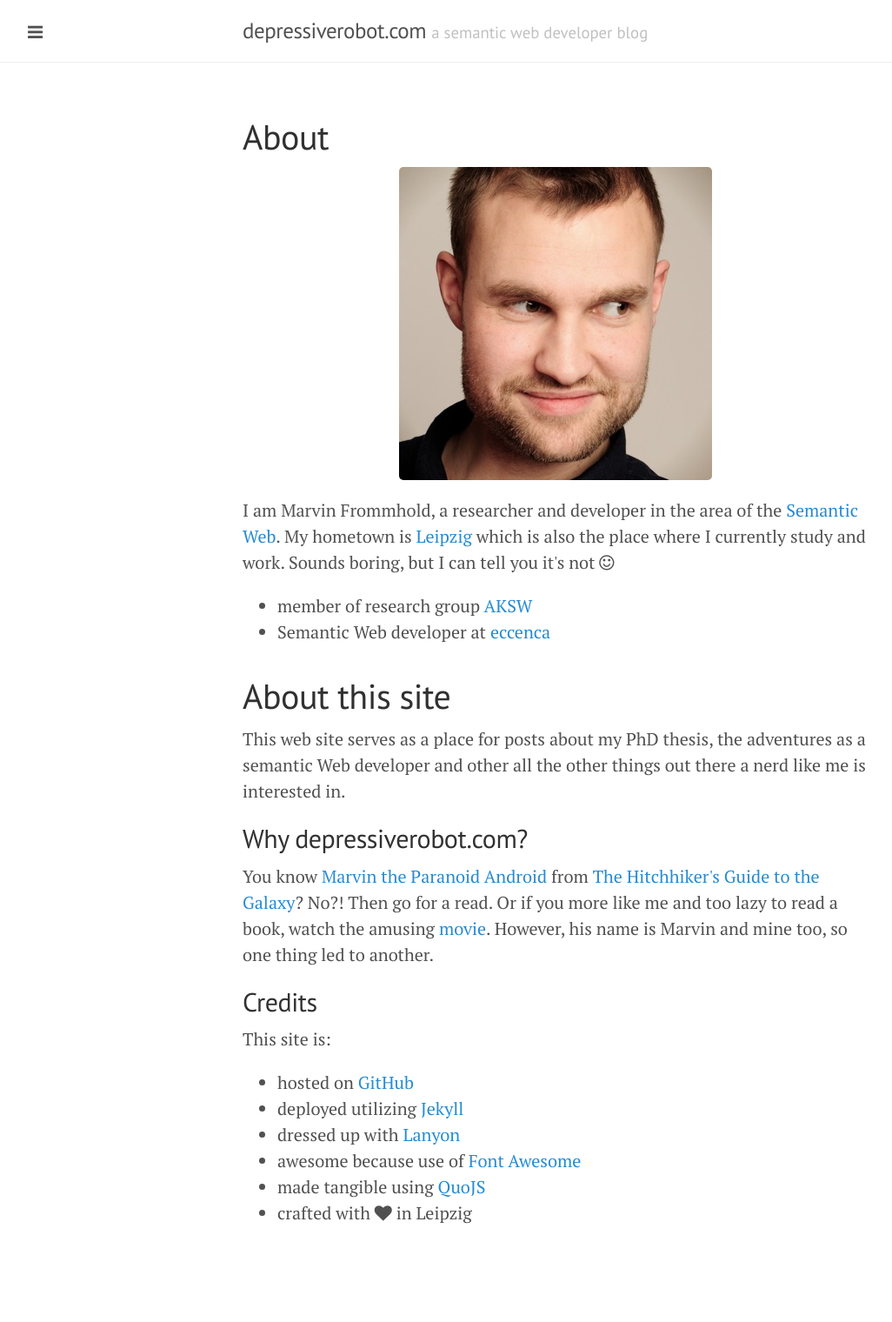
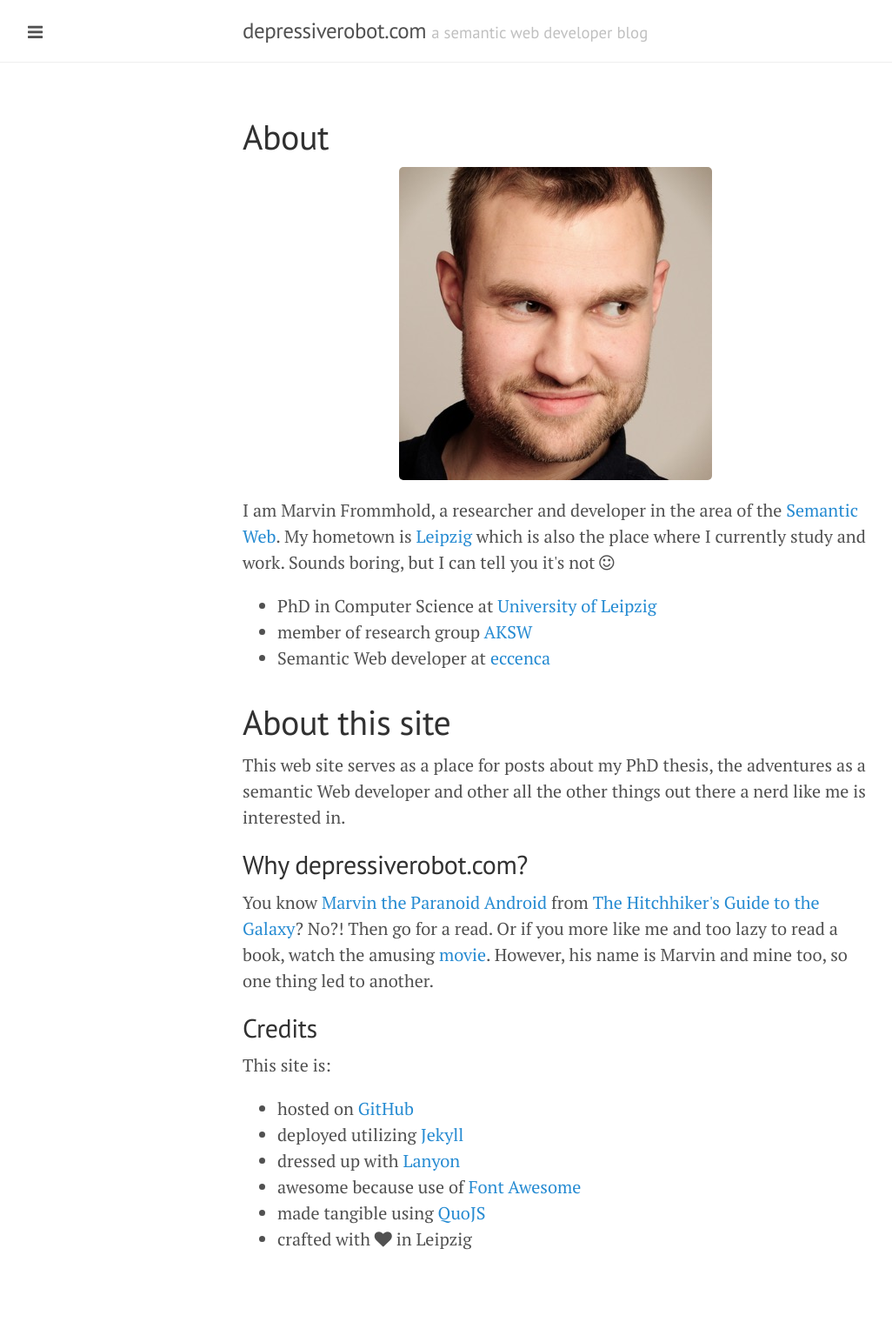
Before and after one commit to depressiveRobot/depressiverobot.github.io, a Jekyll site: the page built from about.html, in a window 1280 px wide. Shown: the whole page at 87% size, without its empty margins (1-1027 px from the left). Built offline with Jekyll 4.4.1, drawn with Linux system fonts in a browser that asks for light colours; Markdown is read by kramdown in place of the engine named in the settings; before the commit the page ends 1490 px from its top, so only the background shows below that.

Commit message:
added phd info

```diff
--- a/about.html
+++ b/about.html
@@ -14,6 +14,9 @@ typeof: AboutPage ProfilePage
   </p>
 
   <ul>
+    <li>
+      PhD in Computer Science at <span property="alumniOf" resource="http://uni-leipzig.de/" typeof="CollegeOrUniversity"><a property="sameAs url" target="_blank" href="http://uni-leipzig.de/"><span property="name">University of Leipzig</span></a></span>
+    </li>
     <li>
       member of research group <span property="memberOf" resource="http://aksw.org/Groups/AKSW" typeof="http://purl.org/vocab/aiiso/schema#ResearchGroup"><a property="sameAs url" target="_blank" href="http://aksw.org/"><span property="name">AKSW</span></a></span>
     </li>
```
